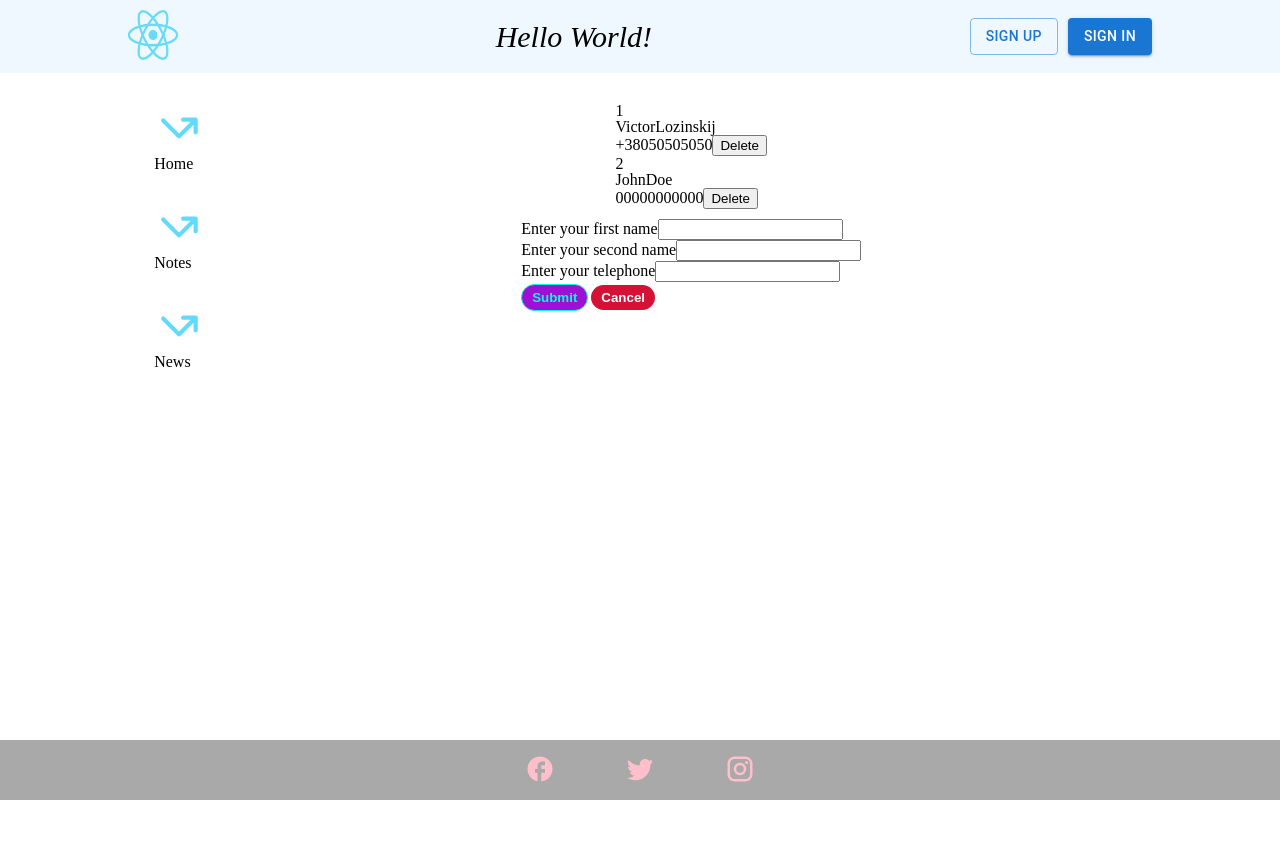
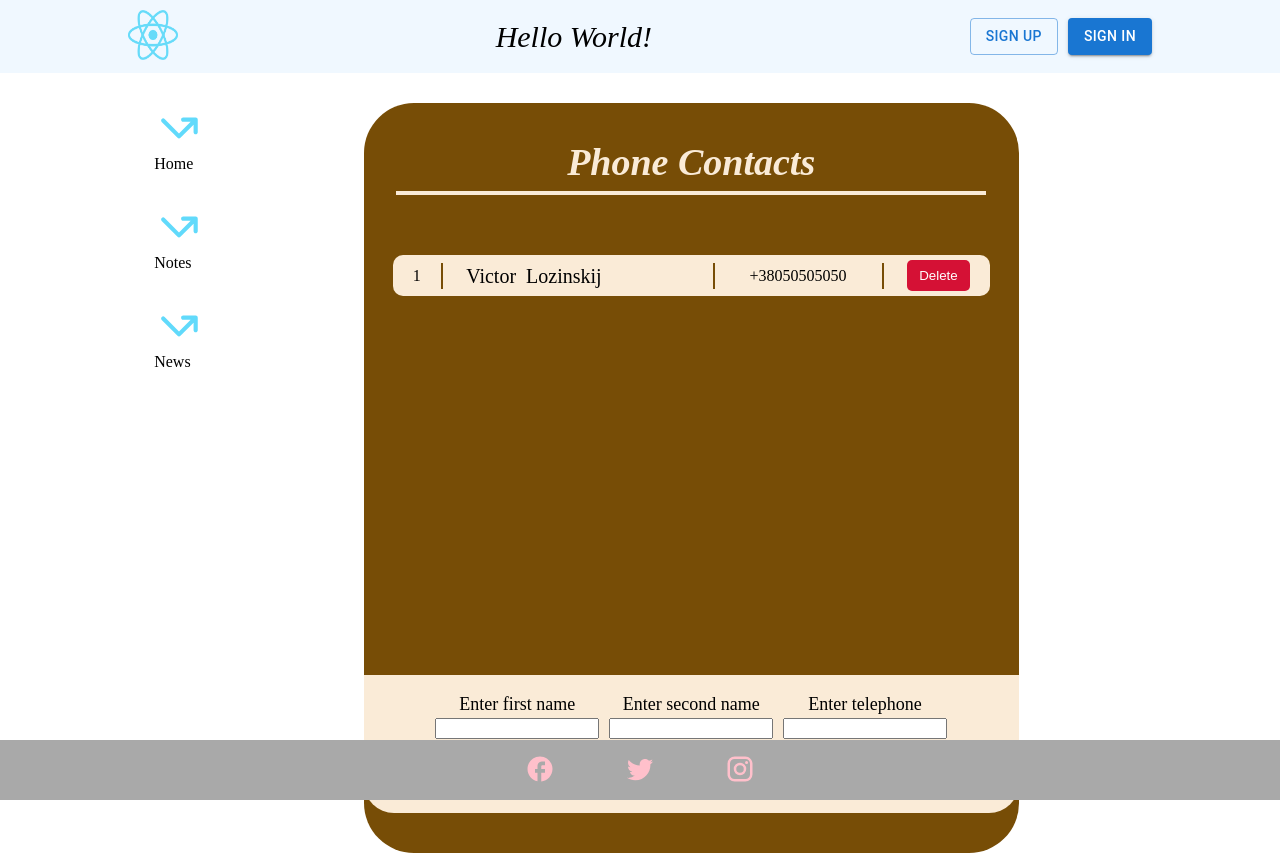
Before and after one commit to VictorLozya/Hillel-HW-Lozinskij, a React (Create React App) app in the folder hw1/: page / in a window 1280 px wide. Both pictures are taken after a click on the button "Add contact". Before the commit the page ends 800 px from the top, so only its background shows below. Built offline with nearby package versions, Linux system fonts and the light colour scheme.

Commit message:
Добавил стилизацию, немного классов.

```diff
--- a/hw1/src/components/main/PhoneContacts/PhoneContacts.js
+++ b/hw1/src/components/main/PhoneContacts/PhoneContacts.js
@@ -16,12 +16,6 @@ class PhoneContacts extends Component {
           firstName: "Victor",
           secondName: "Lozinskij",
           tel: "+38050505050",
-        },
-        {
-          id: "1b9d6bcd-bbfd-4b2d-9b5d-ab8dfbbd4bed",
-          firstName: "John",
-          secondName: "Doe",
-          tel: "00000000000",
         },
       ],
     };
@@ -52,6 +46,7 @@ class PhoneContacts extends Component {
   render() {
     return (
       <div className={"phone-contacts"}>
+        <h2 className={"phone-contacts__header"}>Phone Contacts</h2>
         <PhoneList
           contacts={this.state.contacts}
           deleteContact={this.deleteContact}
--- a/hw1/src/components/main/PhoneContacts/PhoneContacts.scss
+++ b/hw1/src/components/main/PhoneContacts/PhoneContacts.scss
@@ -1,7 +1,22 @@
 .phone-contacts {
   display: flex;
-  width: 100%;
+  margin: 0 auto;
+  padding: 40px 0;
+  width: 80%;
   flex-direction: column;
   align-items: center;
-  gap: 10px;
+  gap: 20px;
+  background-color: #774d06;
+  border-radius: 50px;
+  &__header {
+    display: block;
+    width: 90%;
+    text-align: center;
+    color: antiquewhite;
+    font-size: 38px;
+    font-style: italic;
+    border-bottom: 4px solid antiquewhite;
+    padding-bottom: 10px;
+    margin-bottom: 40px;
+  }
 }
--- a/hw1/src/components/main/PhoneContacts/PhoneForm/InputPhone/InputPhone.js
+++ b/hw1/src/components/main/PhoneContacts/PhoneForm/InputPhone/InputPhone.js
@@ -5,6 +5,7 @@ class InputPhone extends Component {
     super();
     this.state = {
       tel: "",
+      invalidCharacter: false,
     };
   }
   handleTelValue = (e) => {
@@ -17,23 +18,29 @@ class InputPhone extends Component {
       e.target.className = "form__input--alert";
       this.setState({
         tel: this.state.tel.replace(/[^\p{N}\+]/gu, ""),
+        invalidCharacter: true,
       });
     } else {
       e.target.className = "form__input";
+      this.setState({
+        invalidCharacter: false,
+      });
     }
   };
   render() {
     return (
-      <div className="tel-block">
+      <div className="input-block">
         <label
           className={
             this.props.validation ? "form__label--alert" : "form__label"
           }
           htmlFor={this.props.name}
         >
-          Enter your {this.props.placeholder}
+          Enter {this.props.placeholder}
         </label>
         <input
+          className={"input-block__area"}
+          id={this.props.name}
           type="tel"
           name={this.props.name}
           value={this.state.tel}
@@ -43,6 +50,11 @@ class InputPhone extends Component {
           }}
           onKeyUp={(e) => this.inputTelValidation(e)}
         />
+        {this.state.invalidCharacter ? (
+          <span className={"form__alert-text"}>
+            Input must contain numbers.
+          </span>
+        ) : null}
       </div>
     );
   }
--- a/hw1/src/components/main/PhoneContacts/PhoneForm/InputPhone/InputText.js
+++ b/hw1/src/components/main/PhoneContacts/PhoneForm/InputPhone/InputText.js
@@ -5,6 +5,7 @@ class InputText extends Component {
     super();
     this.state = {
       value: "",
+      invalidCharacter: false,
     };
   }
   handleValue = (e) => {
@@ -17,9 +18,13 @@ class InputText extends Component {
       e.target.className = "form__input--alert";
       this.setState({
         value: this.state.value.replace(/[^\p{Alpha}\p{M}]/gu, ""),
+        invalidCharacter: true,
       });
     } else {
       e.target.className = "form__input";
+      this.setState({
+        invalidCharacter: false,
+      });
     }
   };
   render() {
@@ -31,11 +36,12 @@ class InputText extends Component {
           }
           htmlFor={this.props.name}
         >
-          Enter your {this.props.placeholder}
+          Enter {this.props.placeholder}
         </label>
         <input
           id={this.props.name}
           type="text"
+          className={"input-block__area"}
           name={this.props.name}
           value={this.state.value}
           onChange={(e) => {
@@ -44,6 +50,9 @@ class InputText extends Component {
           }}
           onKeyUp={(e) => this.inputTextValidation(e)}
         />
+        {this.state.invalidCharacter ? (
+          <span className={"form__alert-text"}>Input must contain text.</span>
+        ) : null}
       </div>
     );
   }
--- a/hw1/src/components/main/PhoneContacts/PhoneForm/PhoneForm.js
+++ b/hw1/src/components/main/PhoneContacts/PhoneForm/PhoneForm.js
@@ -46,7 +46,6 @@ class PhoneForm extends Component {
 
   render() {
     return (
-      <div>
       <form className="form" onSubmit={this.addNewContact}>
         <InputText
           placeholder={"first name"}
@@ -66,15 +65,16 @@ class PhoneForm extends Component {
           handleTelValue={this.handleChange}
           name={"tel"}
         />
-          <input className={"form__button"} type="submit" />
+        <div className="form__button-block">
+          <input className={"form__button"} type="submit" value={"Submit"} />
           <button
             className={"form__button--cancel"}
             onClick={(e) => this.props.toggleForm(e)}
           >
             Cancel
           </button>
+        </div>
       </form>
-      </div>
     );
   }
 }
--- a/hw1/src/components/main/PhoneContacts/PhoneForm/PhoneForm.scss
+++ b/hw1/src/components/main/PhoneContacts/PhoneForm/PhoneForm.scss
@@ -1,4 +1,15 @@
 .form {
+  width: 100%;
+  background-color: antiquewhite;
+  border-bottom-left-radius: 30px;
+  border-bottom-right-radius: 30px;
+  display: grid;
+  padding: 20px 0;
+  grid-template-rows: 1fr 1fr;
+  grid-template-columns: 25% 25% 25%;
+  align-items: center;
+  justify-content: center;
+  gap: 10px;
   &__input {
     &--alert {
       border: 2px solid red;
@@ -9,24 +20,55 @@
     }
   }
   &__label {
+    text-align: center;
+    font-size: 18px;
     &--alert {
+      text-align: center;
+      font-size: 18px;
       color: red;
     }
   }
   &__button {
-    border: 1.5px solid #00ffda;
+    cursor: pointer;
+    border: 2px solid #00ffda;
     border-radius: 30px;
     background-color: #9d11d5;
     color: #00ffda;
     padding: 5px 10px;
     font-weight: bolder;
+    transition: all 0.25s ease-in-out;
+    &:hover {
+      background-color: white;
+      color: #d51135;
+      border-color: #d51135;
+    }
+    &-block {
+      grid-column-start: 2;
+      grid-column-end: 3;
+      text-align: center;
+    }
     &--cancel {
+      cursor: pointer;
       border: 3px solid #ffffff;
       border-radius: 30px;
       font-weight: bolder;
       background-color: #d51135;
-      color: #ffffff;
+      color: white;
       padding: 5px 10px;
+      transition: all 0.25s ease-in-out;
+      &:hover {
+        background-color: white;
+        color: #d51135;
+        border-color: #d51135;
+      }
     }
   }
+  &__alert-text {
+    color: red;
+  }
 }
+.input-block {
+  display: flex;
+  flex-direction: column;
+  gap: 5px;
+}
--- a/hw1/src/components/main/PhoneContacts/PhoneList/PhoneItem/PhoneItem.scss
+++ b/hw1/src/components/main/PhoneContacts/PhoneList/PhoneItem/PhoneItem.scss
@@ -0,0 +1,44 @@
+.item {
+  width: 85%;
+  background-color: antiquewhite;
+  padding: 5px 20px;
+  display: flex;
+  justify-content: space-between;
+  align-items: center;
+  border-radius: 10px;
+  &__number {
+    border-right: 2px solid #774d06;
+    display: block;
+
+    padding: 5px 20px 5px 0;
+  }
+  &__name {
+    display: flex;
+    width: 40%;
+    gap: 10px;
+    justify-content: flex-start;
+    font-size: 20px;
+  }
+  &__tel {
+    width: 30%;
+    text-align: center;
+    border-left: 2px solid #774d06;
+    border-right: 2px solid #774d06;
+    padding: 5px 0;
+  }
+  &__delete {
+    border: 2px solid transparent;
+    cursor: pointer;
+    box-sizing: border-box;
+    background-color: #d51135;
+    color: white;
+    padding: 6px 10px;
+    border-radius: 5px;
+    transition: all 0.5s ease-in-out;
+    &:hover {
+      border-color: #d51135;
+      background-color: antiquewhite;
+      color: #d51135;
+    }
+  }
+}
--- a/hw1/src/components/main/PhoneContacts/PhoneList/PhoneList.js
+++ b/hw1/src/components/main/PhoneContacts/PhoneList/PhoneList.js
@@ -1,18 +1,24 @@
 import React, { Component } from "react";
 import PhoneItem from "./PhoneItem/PhoneItem";
+
+import "./PhoneList.scss";
+
 class PhoneList extends Component {
   render() {
     return (
-      <ul className={'phoneList'}>
-        { this.props.contacts.map((contact, index) => {
-          return <PhoneItem
+      <ul className={"phone-list"}>
+        {this.props.contacts.map((contact, index) => {
+          return (
+            <PhoneItem
               index={index + 1}
               id={contact.id}
               firstName={contact.firstName}
               secondName={contact.secondName}
               tel={contact.tel}
               key={contact.id}
-            deleteContact={this.props.deleteContact} />
+              deleteContact={this.props.deleteContact}
+            />
+          );
         })}
       </ul>
     );
--- a/hw1/src/components/main/PhoneContacts/PhoneList/PhoneList.scss
+++ b/hw1/src/components/main/PhoneContacts/PhoneList/PhoneList.scss
@@ -0,0 +1,9 @@
+.phone-list {
+  overflow: auto;
+  height: 400px;
+  width: 100%;
+  display: flex;
+  flex-direction: column;
+  align-items: center;
+  gap: 20px;
+}
```
Also changed, not shown: hw1/src/components/main/PhoneContacts/PhoneList/PhoneItem/PhoneItem.js (+10 -3 lines). Lines whose indentation alone changed are shown as unchanged.
